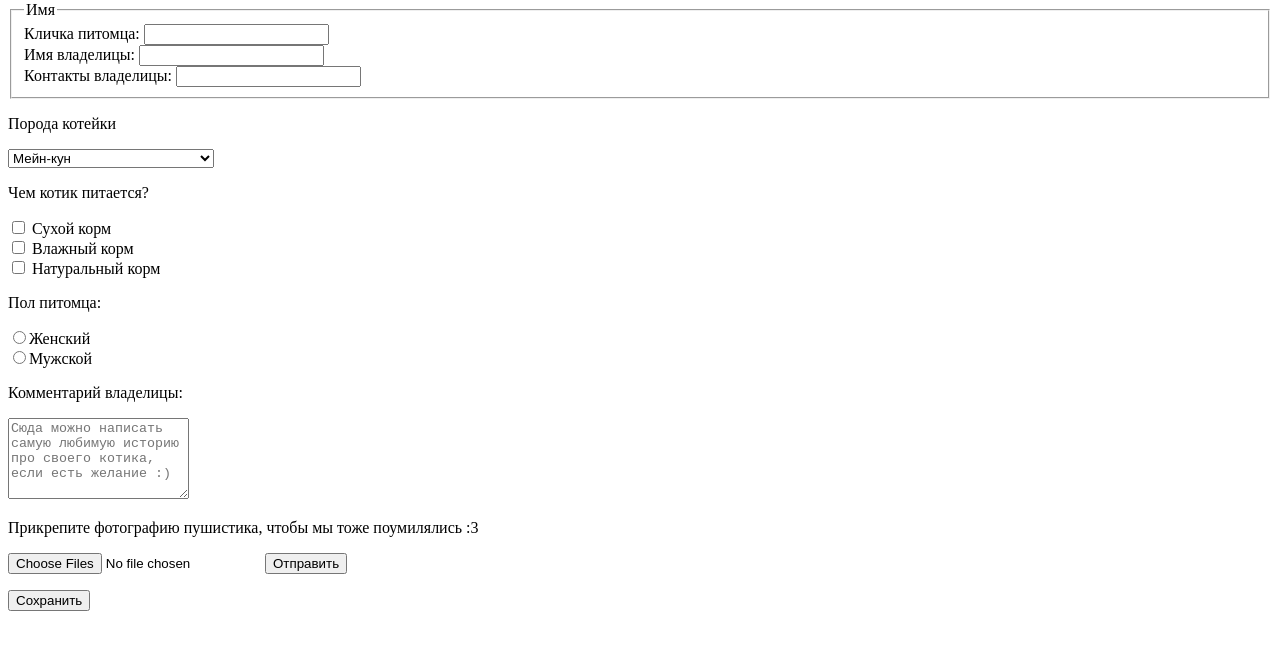
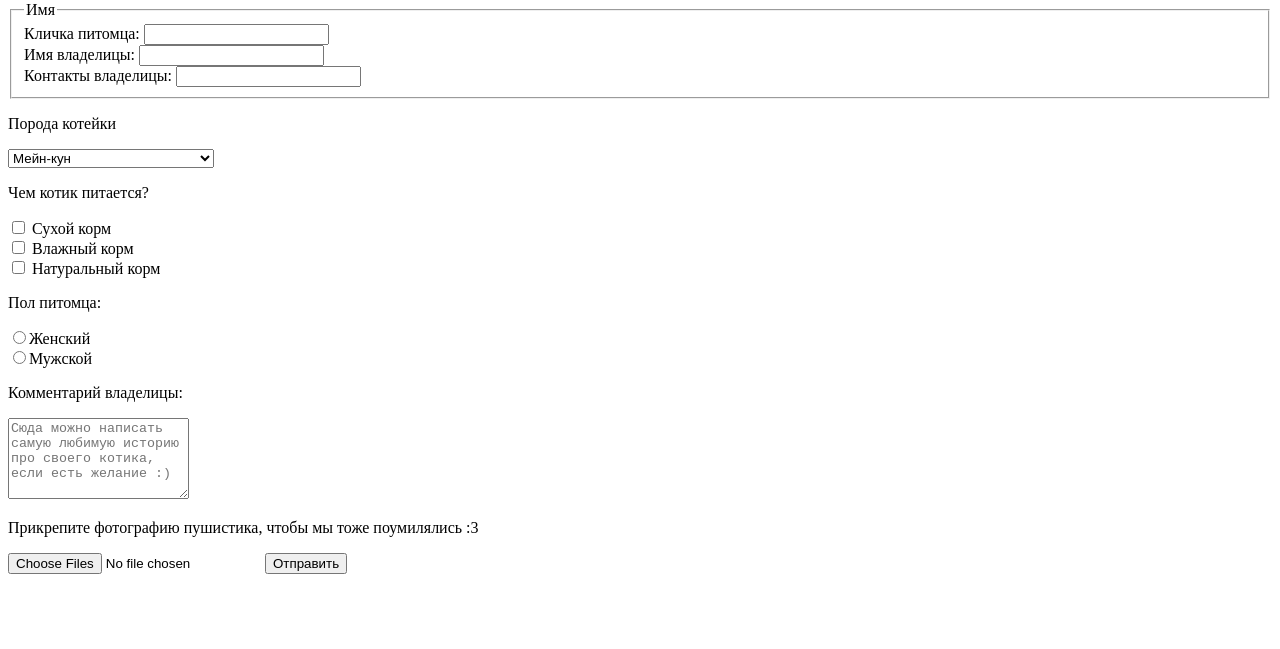
Before and after one commit to nikonovaonline/itgirls_cats, a plain HTML site: page index.html in a window 1280 px wide. Shown: the part 79-728 px from the top of the page. Drawn offline with Linux system fonts and the light colour scheme.

Commit message:
Add files via upload

```diff
--- a/index.html
+++ b/index.html
@@ -1,9 +1,10 @@
 <!DOCTYPE html>
 <html>
   <head>
+    <meta charset="utf-8">
     <title>Опросник для владелиц котеек</title>
   </head>
-  <body>
+  <body lang="ru">
     <header>
           <h1>Всепланетная перепись котеек</h1>
     </header>
@@ -36,6 +37,5 @@
         <p><input type="file" name="photo" multiple accept="image/*,image/jpeg">
         <input type="submit" value="Отправить"></p>
     </form>
-    <button type="button">Сохранить</button>
    </body>
 </html>
```
